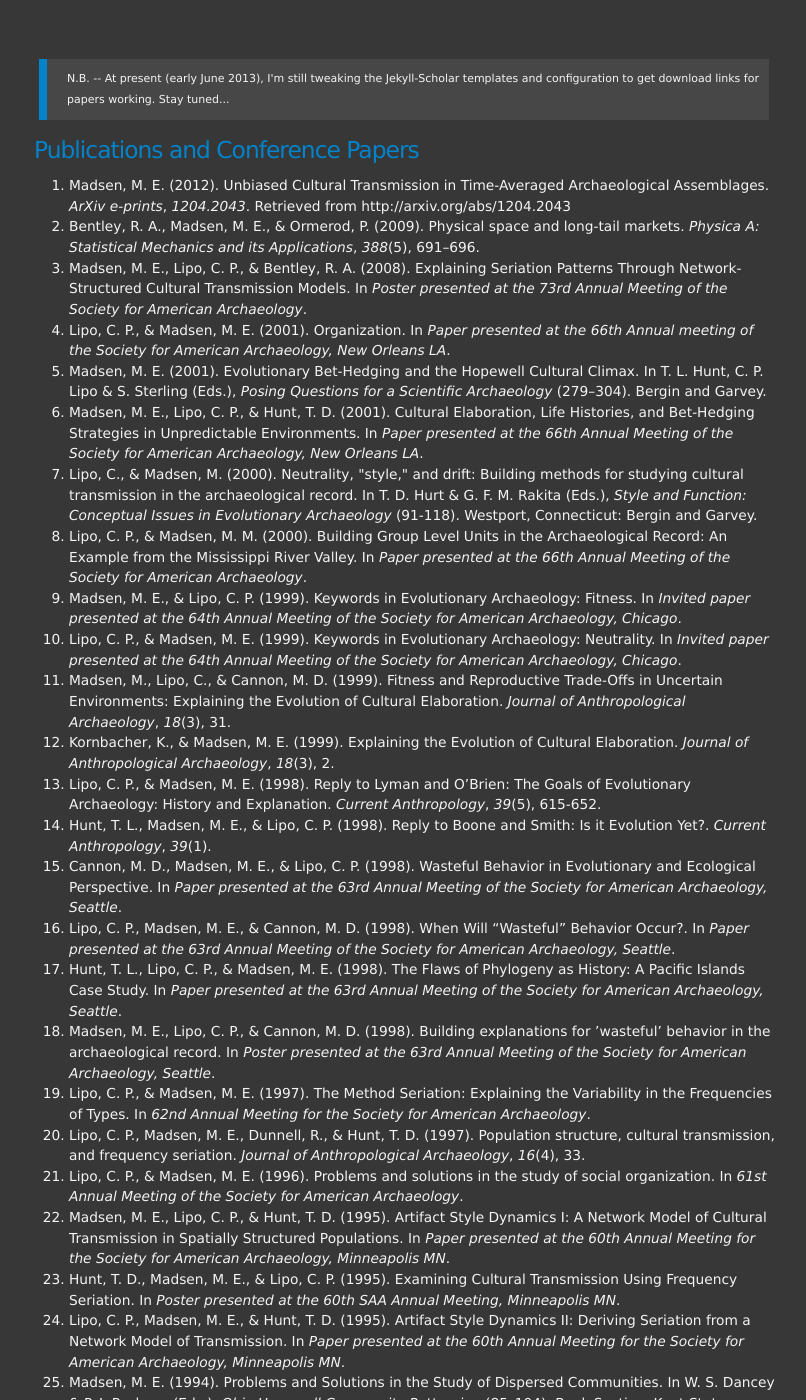
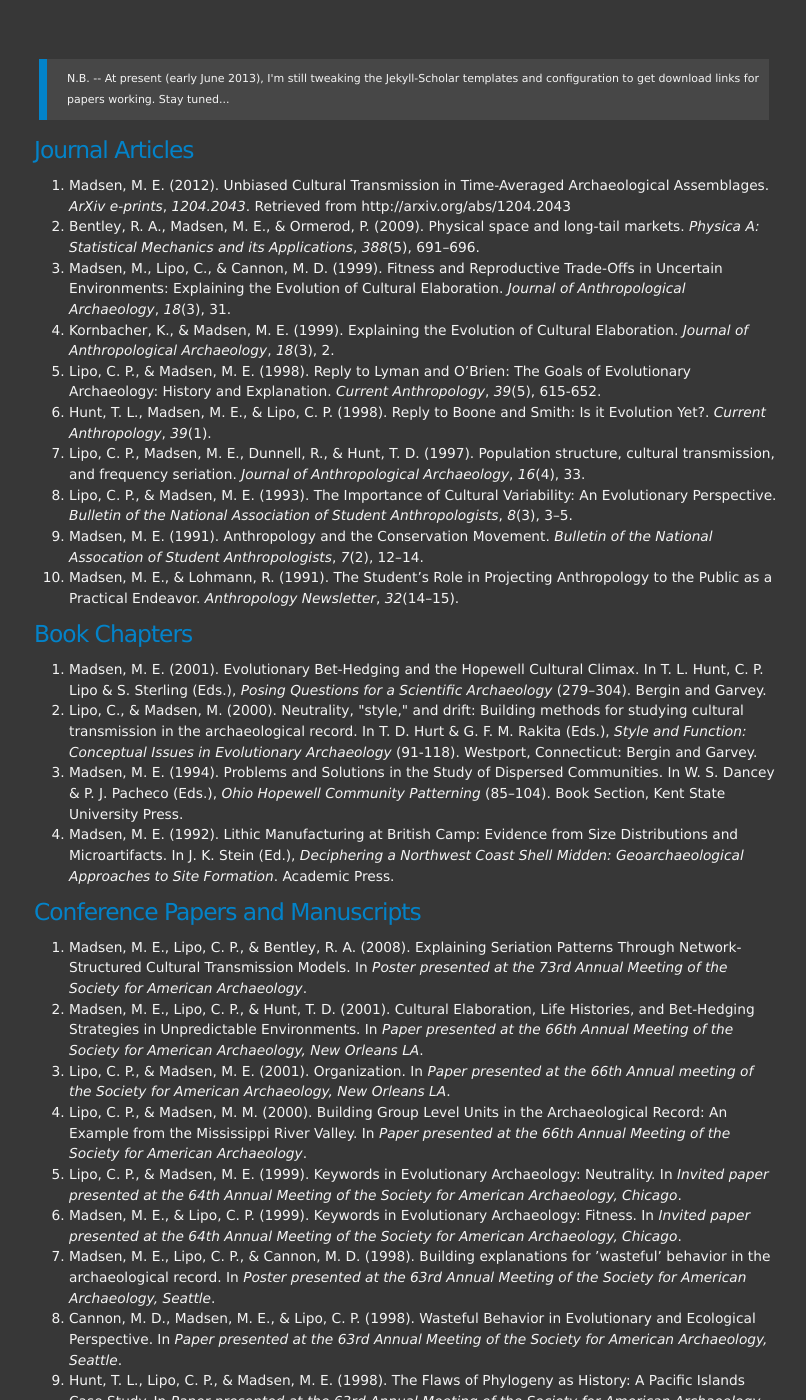
Before and after one commit to mmadsen/mmadsen.github.io, a Jekyll site: the page publications.html, which Jekyll copies as it is, in a window 1280 px wide and 1400 px high, scrolled down 307 px. Shown: the whole window, without its empty margins (211-1017 px from the left). Built offline with Jekyll 4.4.1, drawn with Linux system fonts in a browser that asks for light colours; some of the changed text lies outside the part shown.

Commit message:
Separated categories of publications

```diff
--- a/publications.html
+++ b/publications.html
@@ -54,45 +54,51 @@
         </blockquote>
 </div>
 
-<h2>Publications and Conference Papers</h2>
+<h2>Journal Articles</h2>
 
 <ol class="bibliography"><li><span id="Madsen2012TA">Madsen, M. E. (2012). Unbiased Cultural Transmission in Time-Averaged Archaeological Assemblages. <i>ArXiv e-prints</i>, <i>1204.2043</i>. Retrieved from http://arxiv.org/abs/1204.2043</span></li>
 <li><span id="bentley2009physical">Bentley, R. A., Madsen, M. E., &#38; Ormerod, P. (2009). Physical space and long-tail markets. <i>Physica A: Statistical Mechanics and its Applications</i>, <i>388</i>(5), 691–696.</span></li>
-<li><span id="Madsen2008">Madsen, M. E., Lipo, C. P., &#38; Bentley, R. A. (2008). Explaining Seriation Patterns Through Network-Structured Cultural Transmission Models. In <i>Poster presented at the 73rd Annual Meeting of the Society for American Archaeology</i>.</span></li>
-<li><span id="lipomadsen2001b">Lipo, C. P., &#38; Madsen, M. E. (2001). Organization. In <i>Paper presented at the 66th Annual meeting of the Society for American Archaeology, New Orleans LA</i>.</span></li>
-<li><span id="madsen2001">Madsen, M. E. (2001). Evolutionary Bet-Hedging and the Hopewell Cultural Climax. In T. L. Hunt, C. P. Lipo &#38; S. Sterling (Eds.), <i>Posing Questions for a Scientific Archaeology</i> (279–304). Bergin and Garvey.</span></li>
-<li><span id="madsenlipohunt2001">Madsen, M. E., Lipo, C. P., &#38; Hunt, T. D. (2001). Cultural Elaboration, Life Histories, and Bet-Hedging Strategies in Unpredictable Environments. In <i>Paper presented at the 66th Annual Meeting of the Society for American Archaeology, New Orleans LA</i>.</span></li>
-<li><span id="Lipo2000">Lipo, C., &#38; Madsen, M. (2000). Neutrality, "style," and drift: Building methods for studying cultural transmission in the archaeological record. In T. D. Hurt &#38; G. F. M. Rakita (Eds.), <i>Style and Function: Conceptual Issues in Evolutionary Archaeology</i> (91-118). Westport, Connecticut: Bergin and Garvey.</span></li>
-<li><span id="lipomadsen2000">Lipo, C. P., &#38; Madsen, M. M. (2000). Building Group Level Units in the Archaeological Record: An Example from the Mississippi River Valley. In <i>Paper presented at the 66th Annual Meeting of the Society for American Archaeology</i>.</span></li>
-<li><span id="madsenlipo99">Madsen, M. E., &#38; Lipo, C. P. (1999). Keywords in Evolutionary Archaeology: Fitness. In <i>Invited paper presented at the 64th Annual Meeting of the Society for American Archaeology, Chicago</i>.</span></li>
-<li><span id="madsenlipo99b">Lipo, C. P., &#38; Madsen, M. E. (1999). Keywords in Evolutionary Archaeology: Neutrality. In <i>Invited paper presented at the 64th Annual Meeting of the Society for American Archaeology, Chicago</i>.</span></li>
 <li><span id="madsenlipocannon99">Madsen, M., Lipo, C., &#38; Cannon, M. D. (1999). Fitness and Reproductive Trade-Offs in Uncertain Environments: Explaining the Evolution of Cultural Elaboration. <i>Journal of Anthropological Archaeology</i>, <i>18</i>(3), 31.</span></li>
 <li><span id="kornbachermadsen1999">Kornbacher, K., &#38; Madsen, M. E. (1999). Explaining the Evolution of Cultural Elaboration. <i>Journal of Anthropological Archaeology</i>, <i>18</i>(3), 2.</span></li>
 <li><span id="lipomadsen1998">Lipo, C. P., &#38; Madsen, M. E. (1998). Reply to Lyman and O’Brien: The Goals of Evolutionary Archaeology: History and Explanation. <i>Current Anthropology</i>, <i>39</i>(5), 615-652.</span></li>
 <li><span id="huntmadsenlipo98b">Hunt, T. L., Madsen, M. E., &#38; Lipo, C. P. (1998). Reply to Boone and Smith: Is it Evolution Yet?. <i>Current Anthropology</i>, <i>39</i>(1).</span></li>
+<li><span id="Lipo1997">Lipo, C. P., Madsen, M. E., Dunnell, R., &#38; Hunt, T. D. (1997). Population structure, cultural transmission, and frequency seriation. <i>Journal of Anthropological Archaeology</i>, <i>16</i>(4), 33.</span></li>
+<li><span id="lipomadsen1993d">Lipo, C. P., &#38; Madsen, M. E. (1993). The Importance of Cultural Variability: An Evolutionary Perspective. <i>Bulletin of the National Association of Student Anthropologists</i>, <i>8</i>(3), 3–5.</span></li>
+<li><span id="madsen1991">Madsen, M. E. (1991). Anthropology and the Conservation Movement. <i>Bulletin of the National Assocation of Student Anthropologists</i>, <i>7</i>(2), 12–14.</span></li>
+<li><span id="madsenlohmann1991">Madsen, M. E., &#38; Lohmann, R. (1991). The Student’s Role in Projecting Anthropology to the Public as a Practical Endeavor. <i>Anthropology Newsletter</i>, <i>32</i>(14–15).</span></li></ol>
+
+<h2>Book Chapters</h2>
+
+<ol class="bibliography"><li><span id="madsen2001">Madsen, M. E. (2001). Evolutionary Bet-Hedging and the Hopewell Cultural Climax. In T. L. Hunt, C. P. Lipo &#38; S. Sterling (Eds.), <i>Posing Questions for a Scientific Archaeology</i> (279–304). Bergin and Garvey.</span></li>
+<li><span id="Lipo2000">Lipo, C., &#38; Madsen, M. (2000). Neutrality, "style," and drift: Building methods for studying cultural transmission in the archaeological record. In T. D. Hurt &#38; G. F. M. Rakita (Eds.), <i>Style and Function: Conceptual Issues in Evolutionary Archaeology</i> (91-118). Westport, Connecticut: Bergin and Garvey.</span></li>
+<li><span id="madsen94">Madsen, M. E. (1994). Problems and Solutions in the Study of Dispersed Communities. In W. S. Dancey &#38; P. J. Pacheco (Eds.), <i>Ohio Hopewell Community Patterning</i> (85–104). Book Section, Kent State University Press.</span></li>
+<li><span id="madsen92">Madsen, M. E. (1992). Lithic Manufacturing at British Camp: Evidence from Size Distributions and Microartifacts. In J. K. Stein (Ed.), <i>Deciphering a Northwest Coast Shell Midden: Geoarchaeological Approaches to Site Formation</i>. Academic Press.</span></li></ol>
+
+<h2>Conference Papers and Manuscripts</h2>
+
+<ol class="bibliography"><li><span id="Madsen2008">Madsen, M. E., Lipo, C. P., &#38; Bentley, R. A. (2008). Explaining Seriation Patterns Through Network-Structured Cultural Transmission Models. In <i>Poster presented at the 73rd Annual Meeting of the Society for American Archaeology</i>.</span></li>
+<li><span id="madsenlipohunt2001">Madsen, M. E., Lipo, C. P., &#38; Hunt, T. D. (2001). Cultural Elaboration, Life Histories, and Bet-Hedging Strategies in Unpredictable Environments. In <i>Paper presented at the 66th Annual Meeting of the Society for American Archaeology, New Orleans LA</i>.</span></li>
+<li><span id="lipomadsen2001b">Lipo, C. P., &#38; Madsen, M. E. (2001). Organization. In <i>Paper presented at the 66th Annual meeting of the Society for American Archaeology, New Orleans LA</i>.</span></li>
+<li><span id="lipomadsen2000">Lipo, C. P., &#38; Madsen, M. M. (2000). Building Group Level Units in the Archaeological Record: An Example from the Mississippi River Valley. In <i>Paper presented at the 66th Annual Meeting of the Society for American Archaeology</i>.</span></li>
+<li><span id="madsenlipo99b">Lipo, C. P., &#38; Madsen, M. E. (1999). Keywords in Evolutionary Archaeology: Neutrality. In <i>Invited paper presented at the 64th Annual Meeting of the Society for American Archaeology, Chicago</i>.</span></li>
+<li><span id="madsenlipo99">Madsen, M. E., &#38; Lipo, C. P. (1999). Keywords in Evolutionary Archaeology: Fitness. In <i>Invited paper presented at the 64th Annual Meeting of the Society for American Archaeology, Chicago</i>.</span></li>
+<li><span id="madsenlipocannon98">Madsen, M. E., Lipo, C. P., &#38; Cannon, M. D. (1998). Building explanations for ’wasteful’ behavior in the archaeological record. In <i>Poster presented at the 63rd Annual Meeting of the Society for American Archaeology, Seattle</i>.</span></li>
 <li><span id="cannonmadsenlipo98">Cannon, M. D., Madsen, M. E., &#38; Lipo, C. P. (1998). Wasteful Behavior in Evolutionary and Ecological Perspective. In <i>Paper presented at the 63rd Annual Meeting of the Society for American Archaeology, Seattle</i>.</span></li>
+<li><span id="huntlipomadsen98">Hunt, T. L., Lipo, C. P., &#38; Madsen, M. E. (1998). The Flaws of Phylogeny as History: A Pacific Islands Case Study. In <i>Paper presented at the 63rd Annual Meeting of the Society for American Archaeology, Seattle</i>.</span></li>
 <li><span id="lipomadsencannon98">Lipo, C. P., Madsen, M. E., &#38; Cannon, M. D. (1998). When Will “Wasteful” Behavior Occur?. In <i>Paper presented at the 63rd Annual Meeting of the Society for American Archaeology, Seattle</i>.</span></li>
-<li><span id="huntlipomadsen98">Hunt, T. L., Lipo, C. P., &#38; Madsen, M. E. (1998). The Flaws of Phylogeny as History: A Pacific Islands Case Study. In <i>Paper presented at the 63rd Annual Meeting of the Society for American Archaeology, Seattle</i>.</span></li>
-<li><span id="madsenlipocannon98">Madsen, M. E., Lipo, C. P., &#38; Cannon, M. D. (1998). Building explanations for ’wasteful’ behavior in the archaeological record. In <i>Poster presented at the 63rd Annual Meeting of the Society for American Archaeology, Seattle</i>.</span></li>
 <li><span id="lipomadsen1997">Lipo, C. P., &#38; Madsen, M. E. (1997). The Method Seriation: Explaining the Variability in the Frequencies of Types. In <i>62nd Annual Meeting for the Society for American Archaeology</i>.</span></li>
-<li><span id="Lipo1997">Lipo, C. P., Madsen, M. E., Dunnell, R., &#38; Hunt, T. D. (1997). Population structure, cultural transmission, and frequency seriation. <i>Journal of Anthropological Archaeology</i>, <i>16</i>(4), 33.</span></li>
 <li><span id="lipomadsen96">Lipo, C. P., &#38; Madsen, M. E. (1996). Problems and solutions in the study of social organization. In <i>61st Annual Meeting of the Society for American Archaeology</i>.</span></li>
 <li><span id="madsenlipohunt1995c">Madsen, M. E., Lipo, C. P., &#38; Hunt, T. D. (1995). Artifact Style Dynamics I: A Network Model of Cultural Transmission in Spatially Structured Populations. In <i>Paper presented at the 60th Annual Meeting for the Society for American Archaeology, Minneapolis MN</i>.</span></li>
 <li><span id="huntmadsenlipo1995a">Hunt, T. D., Madsen, M. E., &#38; Lipo, C. P. (1995). Examining Cultural Transmission Using Frequency Seriation. In <i>Poster presented at the 60th SAA Annual Meeting, Minneapolis MN</i>.</span></li>
 <li><span id="lipomadsenhunt1995b">Lipo, C. P., Madsen, M. E., &#38; Hunt, T. D. (1995). Artifact Style Dynamics II: Deriving Seriation from a Network Model of Transmission. In <i>Paper presented at the 60th Annual Meeting for the Society for American Archaeology, Minneapolis MN</i>.</span></li>
-<li><span id="madsen94">Madsen, M. E. (1994). Problems and Solutions in the Study of Dispersed Communities. In W. S. Dancey &#38; P. J. Pacheco (Eds.), <i>Ohio Hopewell Community Patterning</i> (85–104). Book Section, Kent State University Press.</span></li>
-<li><span id="lipomadsen1993a">Lipo, C. P., &#38; Madsen, M. E. (1993). Global Reductions of Diversity in Subsistence Systems: A Darwinian Argument for a Conservationist Anthropology. In <i>Paper presented at the 92nd Annual Meeting of the American Anthropological Association</i>.</span></li>
 <li><span id="lipomadsen1993b">Lipo, C. P., &#38; Madsen, M. E. (1993). <i>The Evolutionary Biology of Ourselves: Unit Requirements and Organizational Change in United States History</i>. Unpublished manuscript.</span></li>
 <li><span id="madsenlipo93c">Madsen, M. E., &#38; Lipo, C. P. (1993). Units of Evolution within a Darwinian Approach to Anthropology: Definitions and Implications for the Subfields. In <i>Paper presented at the 1993 American Association of Anthropology meetings</i>.</span></li>
-<li><span id="lipomadsen1993d">Lipo, C. P., &#38; Madsen, M. E. (1993). The Importance of Cultural Variability: An Evolutionary Perspective. <i>Bulletin of the National Association of Student Anthropologists</i>, <i>8</i>(3), 3–5.</span></li>
-<li><span id="madsen92">Madsen, M. E. (1992). Lithic Manufacturing at British Camp: Evidence from Size Distributions and Microartifacts. In J. K. Stein (Ed.), <i>Deciphering a Northwest Coast Shell Midden: Geoarchaeological Approaches to Site Formation</i>. Academic Press.</span></li>
+<li><span id="lipomadsen1993a">Lipo, C. P., &#38; Madsen, M. E. (1993). Global Reductions of Diversity in Subsistence Systems: A Darwinian Argument for a Conservationist Anthropology. In <i>Paper presented at the 92nd Annual Meeting of the American Anthropological Association</i>.</span></li>
 <li><span id="madsen92b">Madsen, M. E. (1992). Contemporaneity and the Analysis of Archaeological Settlement Patterning: An Example from the Ohio Hopewell. In <i>Paper presented at the 57th Annual Meeting of the Society for American Archaeology, Pittsburgh PA</i>.</span></li>
-<li><span id="madsen1991">Madsen, M. E. (1991). Anthropology and the Conservation Movement. <i>Bulletin of the National Assocation of Student Anthropologists</i>, <i>7</i>(2), 12–14.</span></li>
-<li><span id="madsenlohmann1991">Madsen, M. E., &#38; Lohmann, R. (1991). The Student’s Role in Projecting Anthropology to the Public as a Practical Endeavor. <i>Anthropology Newsletter</i>, <i>32</i>(14–15).</span></li>
+<li><span id="madsendunnell89">Madsen, M. E., &#38; Dunnell, R. C. (1989). The Role of Microartifacts in Deducing Land Use from Low Density Records in Plowed Surfaces. In <i>Paper presented at the 54th Annual Meeting of the Society for American Archaeology</i>.</span></li>
 <li><span id="lipomadsen89">Lipo, C. P., &#38; Madsen, M. E. (1989). Microartifacts and Macrointerpretations. In <i>Paper presented at the 1989 South Asian Conference, Madison WI</i>.</span></li>
-<li><span id="madsendunnell89">Madsen, M. E., &#38; Dunnell, R. C. (1989). The Role of Microartifacts in Deducing Land Use from Low Density Records in Plowed Surfaces. In <i>Paper presented at the 54th Annual Meeting of the Society for American Archaeology</i>.</span></li>
-<li><span id="madsen88b">Madsen, M. E. (1988). Microdebitage Analysis of a Northwest Coast Shell Midden. In <i>Paper presented at the 53rd Annual Meeting of the Society for American Archaeology</i>.</span></li>
-<li><span id="madsen88a">Madsen, M. E. (1988). Lithic Manufacturing in a Northwest Coast Shell Midden: The Grain-size Evidence. In <i>Paper presented at the Northwest Anthropological Conferences, Tacoma WA</i>.</span></li></ol>
+<li><span id="madsen88a">Madsen, M. E. (1988). Lithic Manufacturing in a Northwest Coast Shell Midden: The Grain-size Evidence. In <i>Paper presented at the Northwest Anthropological Conferences, Tacoma WA</i>.</span></li>
+<li><span id="madsen88b">Madsen, M. E. (1988). Microdebitage Analysis of a Northwest Coast Shell Midden. In <i>Paper presented at the 53rd Annual Meeting of the Society for American Archaeology</i>.</span></li></ol>
 
 </div>
 
```
